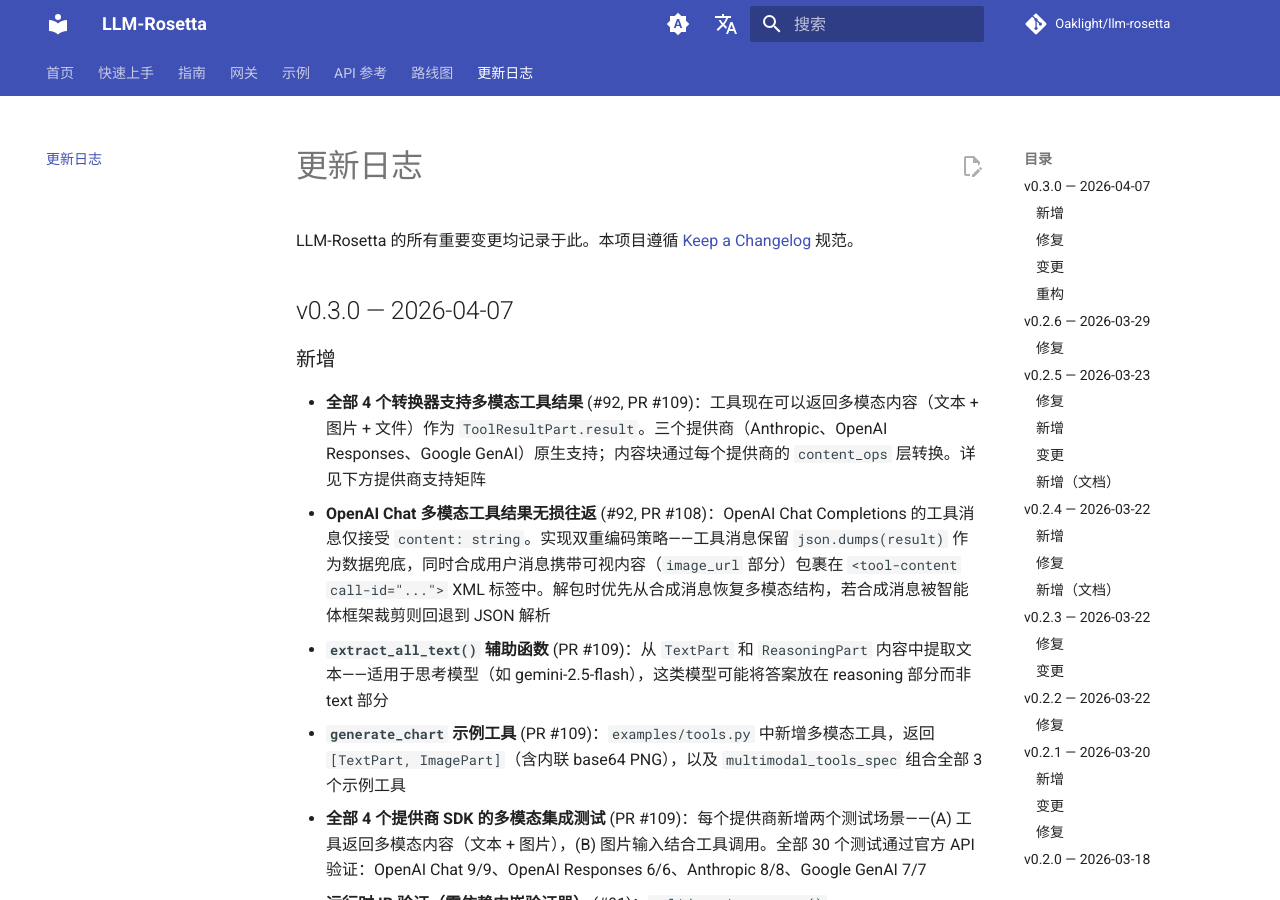
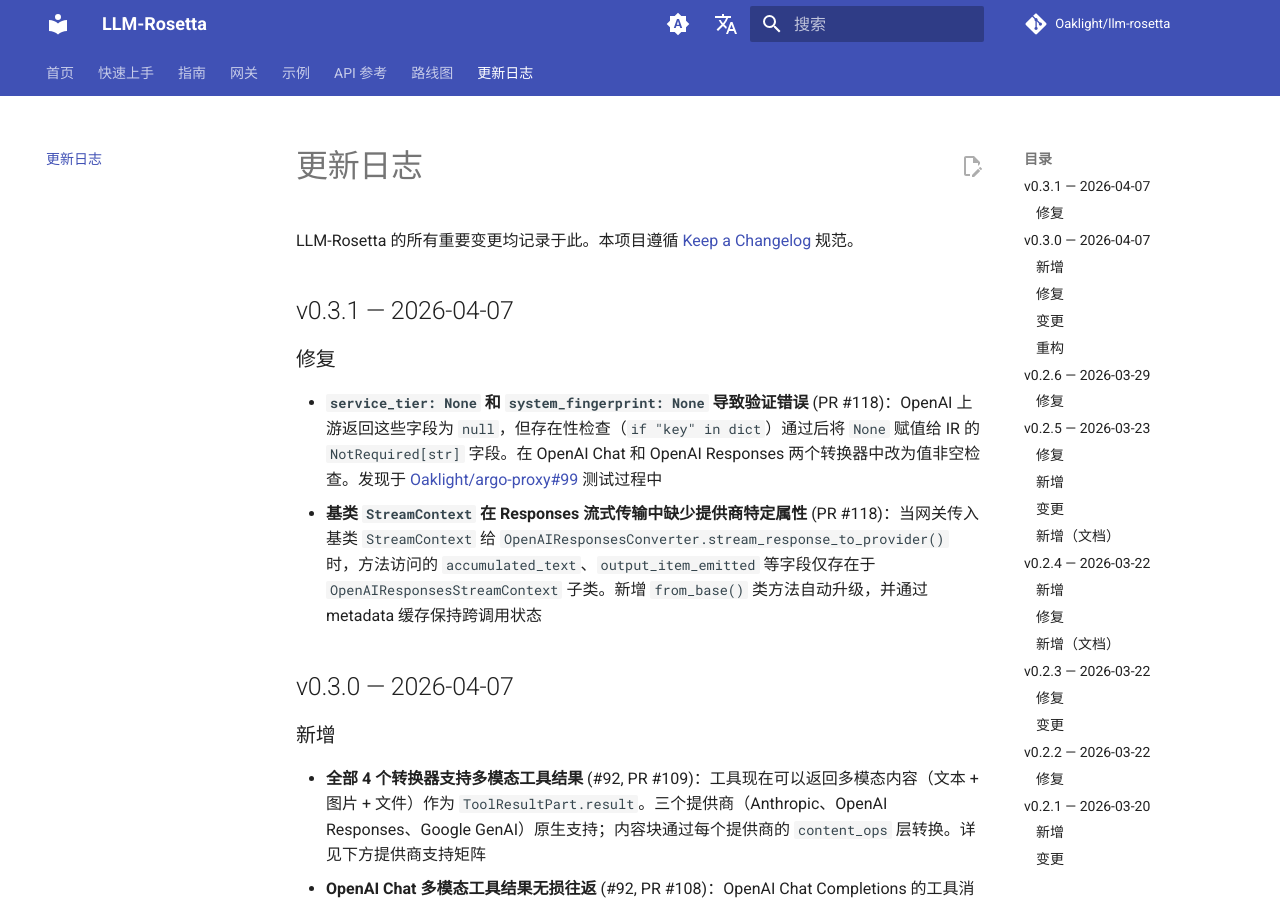
Before and after one commit to Oaklight/llm-rosetta, an MkDocs documentation site: the page built from docs/changelog.md, in a window 1280 px wide and 900 px high. Built offline with MkDocs 1.6.1 and Material for MkDocs 9.7.7, drawn with Linux system fonts in a browser that asks for light colours; comment, search, counter and statistics services are not loaded.

Commit message:
docs: 添加 v0.3.1 更新日志 — 流式上下文与 service_tier 修复

```diff
--- a/docs/changelog.md
+++ b/docs/changelog.md
@@ -5,6 +5,13 @@
 # 更新日志
 
 LLM-Rosetta 的所有重要变更均记录于此。本项目遵循 [Keep a Changelog](https://keepachangelog.com/) 规范。
+
+## v0.3.1 — 2026-04-07
+
+### 修复
+
+- **`service_tier: None` 和 `system_fingerprint: None` 导致验证错误** (PR #118)：OpenAI 上游返回这些字段为 `null`，但存在性检查（`if "key" in dict`）通过后将 `None` 赋值给 IR 的 `NotRequired[str]` 字段。在 OpenAI Chat 和 OpenAI Responses 两个转换器中改为值非空检查。发现于 [Oaklight/argo-proxy#99](https://github.com/Oaklight/argo-proxy/issues/99) 测试过程中
+- **基类 `StreamContext` 在 Responses 流式传输中缺少提供商特定属性** (PR #118)：当网关传入基类 `StreamContext` 给 `OpenAIResponsesConverter.stream_response_to_provider()` 时，方法访问的 `accumulated_text`、`output_item_emitted` 等字段仅存在于 `OpenAIResponsesStreamContext` 子类。新增 `from_base()` 类方法自动升级，并通过 metadata 缓存保持跨调用状态
 
 ## v0.3.0 — 2026-04-07
 
```
